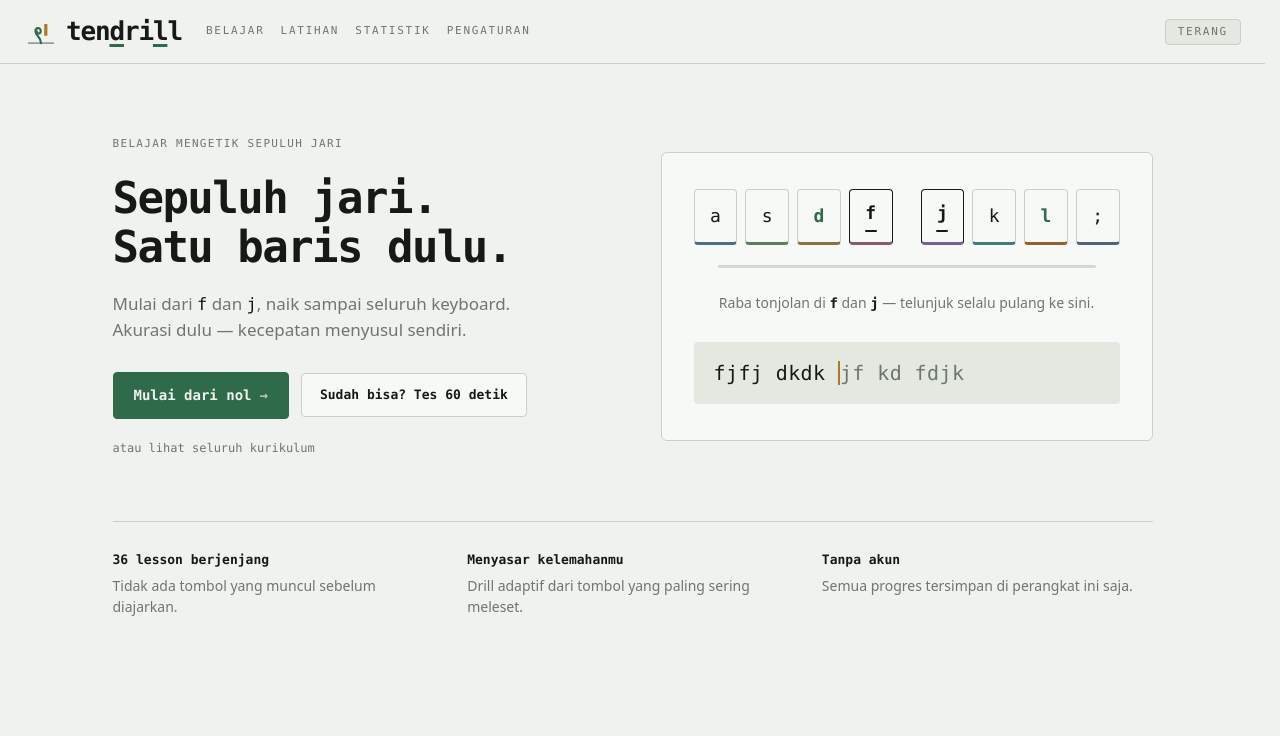
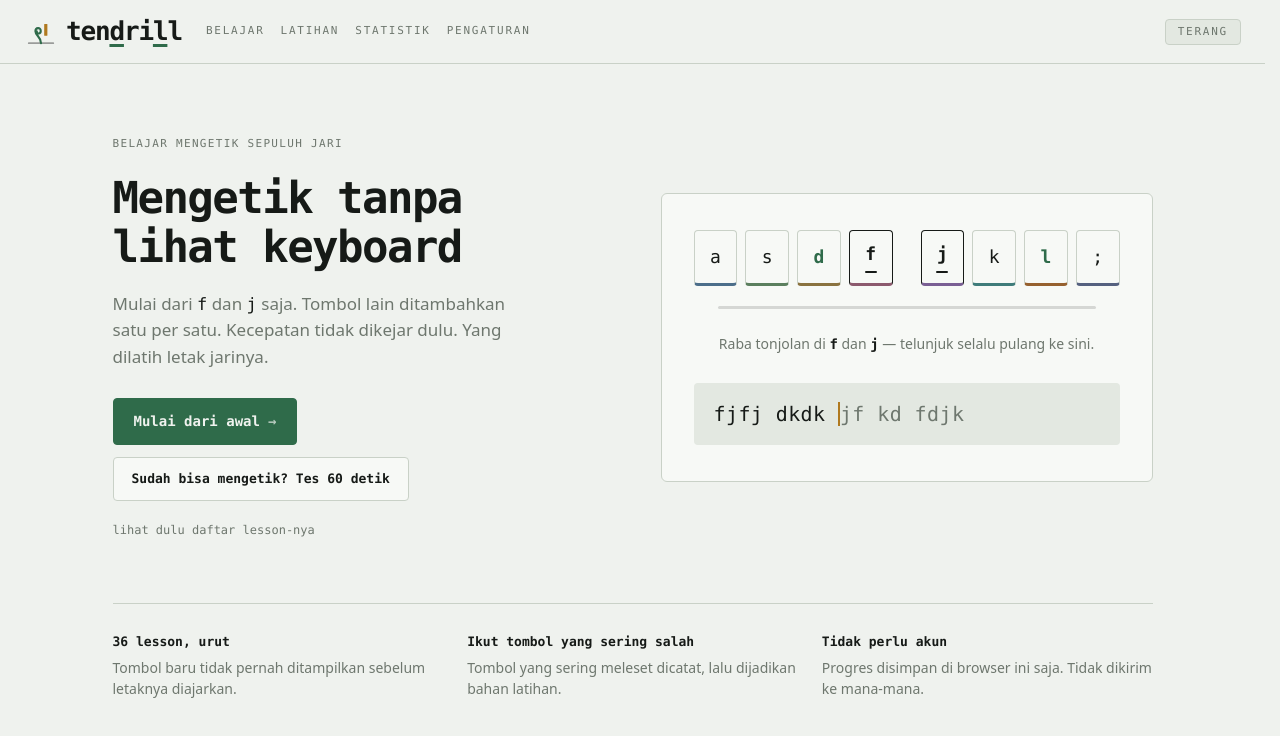
Before and after one commit to hafidznrg/tendrill, a React (Vite) app: page / in a window 1280 px wide. Shown: the top 736 px of the page. Built offline with nearby package versions, Linux system fonts and the light colour scheme; a web font is replaced by a local one.

Commit message:
Beranda: salinan teks ditulis ulang — kalimat pendek, netral, pasif (ADR-040)
Pekerjaan yang sudah ada di working tree sebelum ADR-041; dipisah supaya
tidak tercampur dengan tata ulang layar sesi.

```diff
--- a/src/pages/HomePage.tsx
+++ b/src/pages/HomePage.tsx
@@ -58,15 +58,15 @@ export default function HomePage() {
         <div className="hp-hero-text">
           <p className="hp-label">belajar mengetik sepuluh jari</p>
           <h1 className="hp-title">
-            <span>Sepuluh jari.</span> <span>Satu baris dulu.</span>
+            Mengetik tanpa lihat keyboard
           </h1>
           <p className="hp-lede">
-            Mulai dari <kbd>f</kbd> dan <kbd>j</kbd>, naik sampai seluruh keyboard. Akurasi dulu
-            — kecepatan menyusul sendiri.
+            Mulai dari <kbd>f</kbd> dan <kbd>j</kbd> saja. Tombol lain ditambahkan satu per satu.
+            Kecepatan tidak dikejar dulu. Yang dilatih letak jarinya.
           </p>
           <div className="hp-actions">
             <Link to={startHref} className="hp-btn hp-btn-primary">
-              {started ? 'Lanjutkan' : 'Mulai dari nol'}
+              {started ? 'Lanjutkan' : 'Mulai dari awal'}
             </Link>
             {started ? (
               <Link to="/practice" className="hp-btn">
@@ -74,12 +74,12 @@ export default function HomePage() {
               </Link>
             ) : (
               <Link to="/placement" className="hp-btn">
-                Sudah bisa? Tes 60 detik
+                Sudah bisa mengetik? Tes 60 detik
               </Link>
             )}
           </div>
           <Link to="/learn" className="hp-textlink">
-            atau lihat seluruh kurikulum
+            lihat dulu daftar lesson-nya
           </Link>
         </div>
         <HomeRowPanel />
@@ -126,7 +126,8 @@ export default function HomePage() {
                   Tombol terlemah
                 </h3>
                 <p className="hp-dim">
-                  Muncul sesudah beberapa sesi — cukup data untuk tahu tombol mana yang meleset.
+                  Latihan dulu beberapa kali. Sesudah itu baru kelihatan tombol mana yang sering
+                  meleset.
                 </p>
               </article>
             )}
@@ -154,16 +155,16 @@ export default function HomePage() {
       ) : (
         <ul className="hp-facts">
           <li>
-            <strong>36 lesson berjenjang</strong>
-            <span>Tidak ada tombol yang muncul sebelum diajarkan.</span>
+            <strong>36 lesson, urut</strong>
+            <span>Tombol baru tidak pernah ditampilkan sebelum letaknya diajarkan.</span>
           </li>
           <li>
-            <strong>Menyasar kelemahanmu</strong>
-            <span>Drill adaptif dari tombol yang paling sering meleset.</span>
+            <strong>Ikut tombol yang sering salah</strong>
+            <span>Tombol yang sering meleset dicatat, lalu dijadikan bahan latihan.</span>
           </li>
           <li>
-            <strong>Tanpa akun</strong>
-            <span>Semua progres tersimpan di perangkat ini saja.</span>
+            <strong>Tidak perlu akun</strong>
+            <span>Progres disimpan di browser ini saja. Tidak dikirim ke mana-mana.</span>
           </li>
         </ul>
       )}
@@ -244,7 +245,7 @@ function NextLesson({
           </>
         ) : (
           <>
-            <h3 className="hp-next-title">Seluruh kurikulum sudah lulus</h3>
+            <h3 className="hp-next-title">Semua lesson sudah selesai</h3>
             <p className="hp-dim">Latihan bebas dan drill kelemahan tetap terbuka.</p>
           </>
         )}
--- a/src/pages/home-page.css
+++ b/src/pages/home-page.css
@@ -55,10 +55,8 @@
   line-height: 1.12;
   font-weight: 800;
   letter-spacing: -0.035em;
-}
-
-.hp-title span {
-  display: block;
+  /* Judul satu kalimat (ADR-040) membungkus sendiri; balance supaya barisnya seimbang. */
+  text-wrap: balance;
 }
 
 .hp-lede {
```
Also changed, not shown: 3 other files (tests, documents, lock files or other folders).
